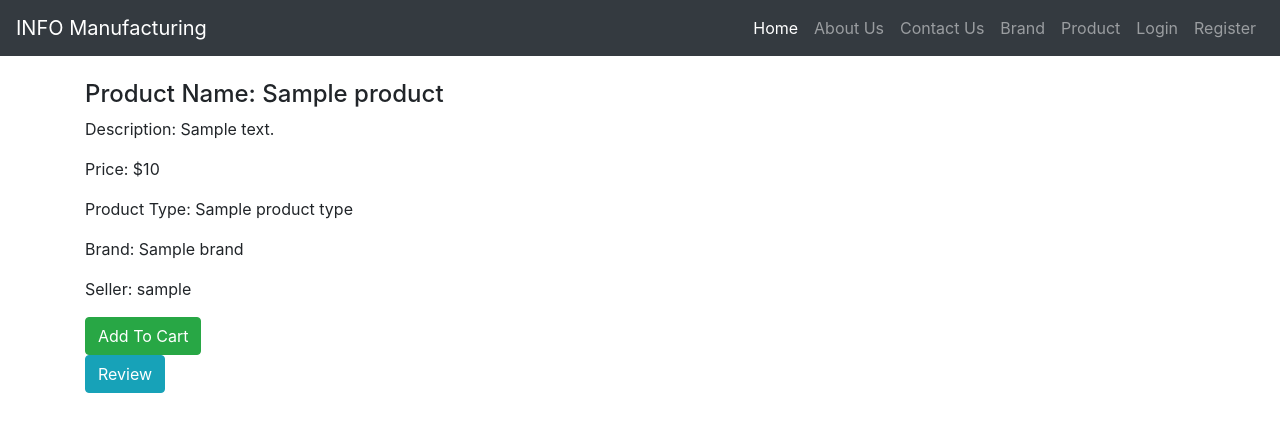
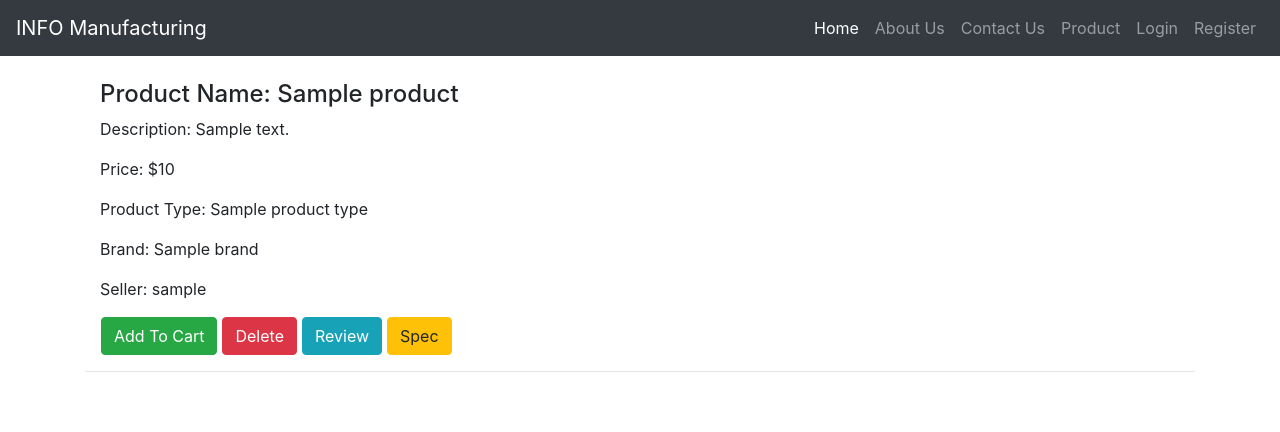
Before and after one commit to ferily7/info441-manufacturing, a Django app: template final/templates/product/productHome.html in a window 1280 px wide. Shown: the top 432 px of the page. Run offline with Django 3.2, Linux system fonts and the light colour scheme; the template is opened without the code that fills it: most values are stand-ins (such as "Sample title", 1, 10 or a date in 2020); some libraries are stand-ins or nearby versions.

Commit message:
added more buttons to product and did error handling

```diff
--- a/final/auth/serializers.py
+++ b/final/auth/serializers.py
@@ -3,8 +3,6 @@ from django.contrib.auth.models import User
 # from product.serializer import ProductSerializer
 from . import models
 from product.models import ProductType
-
-
 
 class UserSerializer(serializers.ModelSerializer):
 
@@ -38,7 +36,6 @@ class ProductSerializer(serializers.ModelSerializer):
             "id",
             "name",
             "description",
-            "quantity",
             "stock",
             "price",
             "product_type",
--- a/final/final/settings.py
+++ b/final/final/settings.py
@@ -29,7 +29,6 @@ ALLOWED_HOSTS = [
     'localhost',
     'info441.azurewebsites.net', # Name of website when deploy on Azure
 	'127.0.0.1']
-
 
 # Application definition
 
--- a/final/front/views.py
+++ b/final/front/views.py
@@ -2,8 +2,6 @@ from django.shortcuts import render
 from django.views.decorators.csrf import csrf_exempt
 from django.http import HttpResponse, HttpResponseRedirect
 from django.contrib import messages
-
-
 
 def homepage(request):
 	content = {}
--- a/final/static/css/main.css
+++ b/final/static/css/main.css
@@ -123,6 +123,16 @@ h1 {
 .checkout:hover {
   background-color: #494;
 }
+
+/* Styling for product home page */
+.row {
+  margin-left: 1px;
+}
+
+#btn-product {
+  margin-right: 5px;
+}
+
 /* Make adjustments for tablet */
 @media screen and (max-width: 650px) {
   .shopping-cart {
--- a/final/templates/base.html
+++ b/final/templates/base.html
@@ -33,9 +33,11 @@
             <li class="nav-item" >
               <a class="nav-link"  href="{% url 'contact' %}">Contact Us</a>
             </li>
-            <li class="nav-item">
-              <a class="nav-link" href="{% url 'brand' %}">Brand <span class="sr-only">(current)</span></a>
-            </li>
+            {% if not isBuyer%}
+              <li class="nav-item">
+                <a class="nav-link" href="{% url 'brand' %}">Brand <span class="sr-only">(current)</span></a>
+              </li>
+            {% endif %}
             <li class="nav-item" >
               <a class="nav-link"  href="{% url 'product' %}">Product</a>
             </li>
@@ -61,9 +63,6 @@
             </li>
             <li class="nav-item" >
               <a class="nav-link"  href="{% url 'contact' %}">Contact Us</a>
-            </li>
-            <li class="nav-item">
-              <a class="nav-link" href="{% url 'brand' %}">Brand <span class="sr-only">(current)</span></a>
             </li>
             <li class="nav-item" >
               <a class="nav-link"  href="{% url 'product' %}">Product</a>
--- a/final/templates/product/productHome.html
+++ b/final/templates/product/productHome.html
@@ -4,9 +4,11 @@
 
 {% block content %}
 
+{% load static %}
+<link rel="stylesheet" href="{% static 'css/main.css' %}">
+
 {% for product in products %}
-    <form method="POST", action="../main/cart/{{ user_id }}">
-        {% csrf_token %}
+    <div class="container">
         <h4>Product Name: {{product.name}}</h4>
         <p>Description: {{product.description}}</p>
         <p>Price: ${{product.price}}</p>
@@ -14,20 +16,28 @@
         <p>Brand: {{product.brand.name}}</p>
         <p>Seller: {{product.seller.username}}</p>
 
-        <button type="submit" class="btn btn-success" name="add">Add To Cart</button>
-        <input type="hidden" name='product_id' value='{{ product.id }}'>
-     </form>
+        <div class="row">
+            <form method="POST", action="../main/cart/{{ user_id }}">
+                {% csrf_token %}
+                <button type="submit" class="btn btn-success" id="btn-product" name="add">Add To Cart</button>
+                <input type="hidden" name='product_id' value='{{ product.id }}'>
+            </form>
 
-    <form method="GET", action="reviews/{{product.id}}">
-        <button type="submit" class="btn btn-info" name="add">Review</button>
-    </form>
+            <form method="GET", action="">
+                <button type="submit" class="btn btn-danger" id="btn-product" name="add">Delete</button>
+            </form>
 
-    <!-- <form method="GET", action="main/spec/{{ product.id }}">
-        <button type="submit" class="btn btn-warning" name="add">Spec</button>
-    </form> -->
+            <form method="GET", action="reviews/{{product.id}}">
+                <button type="submit" class="btn btn-info" id="btn-product" name="add">Review</button>
+            </form>
 
-    <br>
-    <br>
+            <form method="GET", action="../main/spec/{{ product.id }}">
+                <button type="submit" class="btn btn-warning" name="add">Spec</button>
+            </form>
+        </div>
+    </div>
+    <hr/>
+
 {% endfor %}
 
 {% endblock %}
--- a/final/templates/product/review.html
+++ b/final/templates/product/review.html
@@ -14,6 +14,9 @@
     <br>
 {% endfor %}
 
+<hr/>
+
+{% if user.is_authenticated %}
     <h3>Write a Review</h3>
 
     <form action='/product/reviews/{{product_id}}' method='POST'>
@@ -21,5 +24,6 @@
         {{form.as_ul}}
         <input type='submit' value='Submit'>
     </form>
+{% endif %}
 
 {% endblock %}
```
Also changed, not shown: final/product/views.py (+31 -14 lines). Lines whose indentation alone changed are shown as unchanged.
